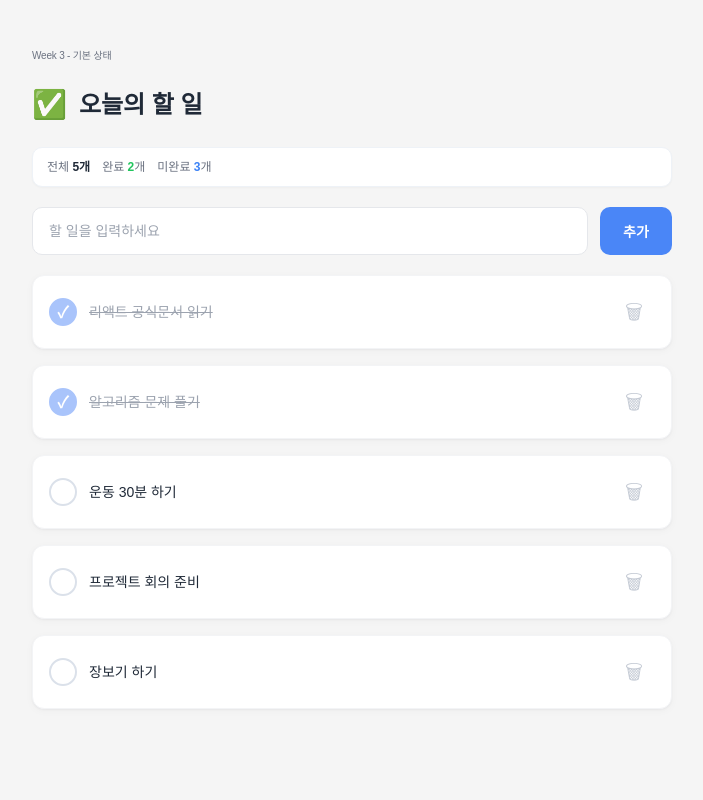
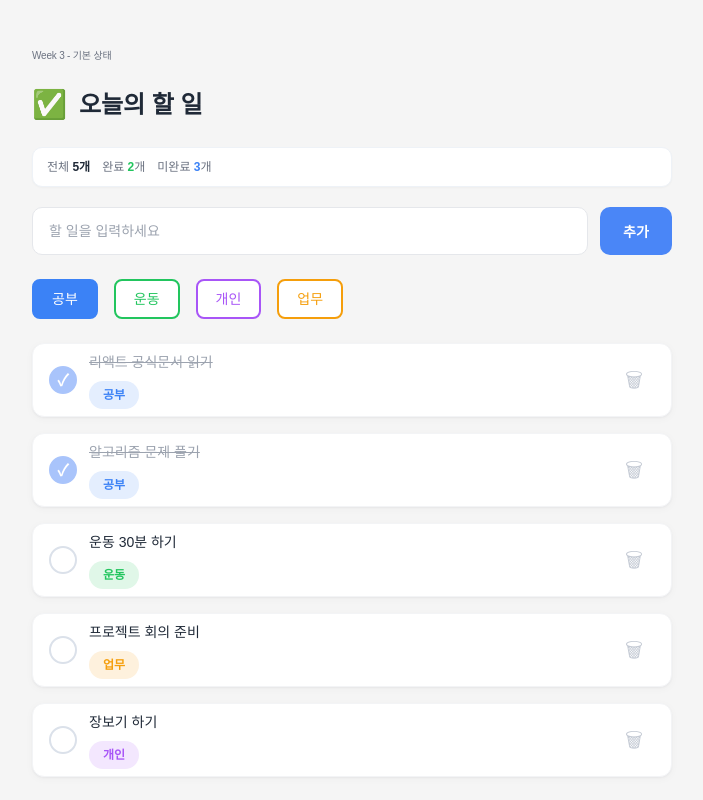
Before and after one commit to IT-Cotato/13th-Frontend-Assignment, a React (Vite) app in the folder week1/: page / in a window 1280 px wide. Shown: the top 800 px of the page, without its empty margins (288-991 px from the left). Built offline with nearby package versions, Linux system fonts and the light colour scheme; a web font is replaced by a local one.

Commit message:
feat: add todo category selection and completion styles

```diff
--- a/week1/src/App.tsx
+++ b/week1/src/App.tsx
@@ -2,12 +2,22 @@ import { FormEvent, useState } from "react";
 import TodoHeader from "./components/TodoHeader";
 import TodoList from "./components/TodoList";
 import { focusPreviewItems, initialTodoItems } from "./data";
+import type { TodoCategory } from "./types";
+
+const categories: { id: TodoCategory; label: string }[] = [
+  { id: "study", label: "공부" },
+  { id: "exercise", label: "운동" },
+  { id: "personal", label: "개인" },
+  { id: "work", label: "업무" },
+];
 
 export default function App() {
   const [todoItems, setTodoItems] = useState(initialTodoItems);
   const [newTodo, setNewTodo] = useState("");
+  const [newCategory, setNewCategory] = useState<TodoCategory>("study");
   const [focusItems, setFocusItems] = useState(focusPreviewItems);
   const [focusTodo, setFocusTodo] = useState("");
+  const [focusCategory, setFocusCategory] = useState<TodoCategory>("exercise");
 
   function handleToggle(id: number) {
     setTodoItems((currentItems) =>
@@ -48,6 +58,7 @@ export default function App() {
         id: Date.now(),
         text: trimmedTodo,
         checked: false,
+        category: newCategory,
       },
     ]);
     setNewTodo("");
@@ -67,6 +78,7 @@ export default function App() {
         id: Date.now(),
         text: trimmedTodo,
         checked: false,
+        category: focusCategory,
       },
       ...currentItems,
     ]);
@@ -75,6 +87,12 @@ export default function App() {
 
   const todoCompletedCount = todoItems.filter((item) => item.checked).length;
   const focusCompletedCount = focusItems.filter((item) => item.checked).length;
+
+  function isCategoryComplete(items: typeof todoItems, categoryId: TodoCategory) {
+    const categoryItems = items.filter((item) => item.category === categoryId);
+
+    return categoryItems.length > 0 && categoryItems.every((item) => item.checked);
+  }
 
   return (
     <main className="page">
@@ -97,6 +115,7 @@ export default function App() {
                 </strong>개
               </span>
             </div>
+            <div className="category-box">
               <form className="todo-form" onSubmit={handleAdd}>
                 <input
                   className="todo-input"
@@ -110,7 +129,22 @@ export default function App() {
                   추가
                 </button>
               </form>
+              <div className="category-selector" aria-label="카테고리 선택">
+                {categories.map((category) => (
+                  <button
+                    key={category.id}
+                    type="button"
+                    className={`category-button is-${category.id} ${
+                      isCategoryComplete(todoItems, category.id) ? "is-complete" : ""
+                    }`}
+                    onClick={() => setNewCategory(category.id)}
+                  >
+                    {category.label}
+                  </button>
+                ))}
+              </div>
               <TodoList items={todoItems} onToggle={handleToggle} onDelete={handleDelete} />
+            </div>
           </section>
 
           <section className="todo-panel" aria-labelledby="focus-title">
@@ -130,6 +164,7 @@ export default function App() {
                 </strong>개
               </span>
             </div>
+            <div className="category-box">
               <form className="todo-form" onSubmit={handleFocusAdd}>
                 <input
                   className="todo-input"
@@ -143,11 +178,26 @@ export default function App() {
                   추가
                 </button>
               </form>
+              <div className="category-selector" aria-label="카테고리 선택">
+                {categories.map((category) => (
+                  <button
+                    key={category.id}
+                    type="button"
+                    className={`category-button is-${category.id} ${
+                      isCategoryComplete(focusItems, category.id) ? "is-complete" : ""
+                    }`}
+                    onClick={() => setFocusCategory(category.id)}
+                  >
+                    {category.label}
+                  </button>
+                ))}
+              </div>
               <TodoList
                 items={focusItems}
                 onToggle={handleFocusToggle}
                 onDelete={handleFocusDelete}
               />
+            </div>
           </section>
         </div>
       </section>
--- a/week1/src/components/TodoCard.tsx
+++ b/week1/src/components/TodoCard.tsx
@@ -1,11 +1,21 @@
+import type { TodoCategory } from "../types";
+
+const CATEGORY_LABELS: Record<TodoCategory, string> = {
+  study: "공부",
+  exercise: "운동",
+  personal: "개인",
+  work: "업무",
+};
+
 interface TodoCardProps {
   text: string;
   checked: boolean;
+  category: TodoCategory;
   onToggle: () => void;
   onDelete?: () => void;
 }
 
-export default function TodoCard({ text, checked, onToggle, onDelete }: TodoCardProps) {
+export default function TodoCard({ text, checked, category, onToggle, onDelete }: TodoCardProps) {
   return (
     <div className={`todo-item ${checked ? "is-checked" : ""}`}>
       <label className="todo-item-main">
@@ -18,7 +28,12 @@ export default function TodoCard({ text, checked, onToggle, onDelete }: TodoCard
         <span className={`todo-checkbox ${checked ? "is-checked" : ""}`} aria-hidden="true">
           {checked ? "✓" : ""}
         </span>
-        <span className="todo-text">{text}</span>
+        <span className="todo-content">
+          <span className="todo-text">{text}</span>
+          <span className={`todo-category-badge is-${category}`}>
+            {CATEGORY_LABELS[category]}
+          </span>
+        </span>
       </label>
 
       {onDelete ? (
--- a/week1/src/components/TodoList.tsx
+++ b/week1/src/components/TodoList.tsx
@@ -23,6 +23,7 @@ export default function TodoList({ items, onToggle, onDelete }: TodoListProps) {
           <TodoCard
             text={item.text}
             checked={item.checked}
+            category={item.category}
             onToggle={() => onToggle(item.id)}
             onDelete={onDelete ? () => onDelete(item.id) : undefined}
           />
--- a/week1/src/data.ts
+++ b/week1/src/data.ts
@@ -1,14 +1,14 @@
 import type { TodoItem } from "./types";
 
 export const initialTodoItems: TodoItem[] = [
-  { id: 1, text: "리액트 공식문서 읽기", checked: true },
-  { id: 2, text: "알고리즘 문제 풀기", checked: true },
-  { id: 3, text: "운동 30분 하기", checked: false },
-  { id: 4, text: "프로젝트 회의 준비", checked: false },
-  { id: 5, text: "장보기 하기", checked: false },
+  { id: 1, text: "리액트 공식문서 읽기", checked: true, category: "study" },
+  { id: 2, text: "알고리즘 문제 풀기", checked: true, category: "study" },
+  { id: 3, text: "운동 30분 하기", checked: false, category: "exercise" },
+  { id: 4, text: "프로젝트 회의 준비", checked: false, category: "work" },
+  { id: 5, text: "장보기 하기", checked: false, category: "personal" },
 ];
 
 export const focusPreviewItems: TodoItem[] = [
-  { id: 101, text: "운동 30분 하기", checked: false },
-  { id: 102, text: "프로젝트 회의 준비", checked: false },
+  { id: 101, text: "운동 30분 하기", checked: false, category: "exercise" },
+  { id: 102, text: "프로젝트 회의 준비", checked: false, category: "work" },
 ];
--- a/week1/src/types.ts
+++ b/week1/src/types.ts
@@ -1,5 +1,8 @@
+export type TodoCategory = "study" | "exercise" | "personal" | "work";
+
 export interface TodoItem {
   id: number;
   text: string;
   checked: boolean;
+  category: TodoCategory;
 }
--- a/week1/styles.css
+++ b/week1/styles.css
@@ -10,6 +10,10 @@
   --line-soft: #e5e7eb;
   --blue: #4a86f7;
   --blue-soft: #a9c4fb;
+  --category-study: #3b82f6;
+  --category-exercise: #22c55e;
+  --category-personal: #a855f7;
+  --category-work: #f59e0b;
   --white: #ffffff;
 }
 
@@ -112,6 +116,7 @@ body {
   align-items: stretch;
   gap: 12px;
   margin-bottom: 20px;
+  width: 100%;
 }
 
 .todo-input {
@@ -161,7 +166,105 @@ body {
   transform: translateY(1px);
 }
 
+.category-box {
+  display: flex;
+  height: 724.2px;
+  flex-direction: column;
+  align-items: flex-start;
+  gap: 24px;
+  flex-shrink: 0;
+  align-self: stretch;
+  width: 100%;
+}
+
+.category-box .todo-form {
+  margin-bottom: 0;
+}
+
+.category-selector {
+  display: flex;
+  align-items: center;
+  gap: 16px;
+  flex-wrap: wrap;
+}
+
+.category-button {
+  min-width: 60px;
+  height: 40px;
+  padding: 0 18px;
+  border: 2px solid currentColor;
+  border-radius: 8px;
+  background: #fff;
+  color: var(--category-study);
+  font: inherit;
+  font-size: 14px;
+  font-style: normal;
+  font-weight: 500;
+  line-height: 21px;
+  text-align: center;
+  cursor: pointer;
+  transition: background-color 0.2s ease, transform 0.15s ease, box-shadow 0.2s ease;
+}
+
+.category-button:hover {
+  background: color-mix(in srgb, currentColor 12%, white);
+}
+
+.category-button.is-complete {
+  color: #fff;
+}
+
+.category-button:active {
+  transform: translateY(1px);
+}
+
+.category-button.is-study {
+  color: var(--category-study);
+}
+
+.category-button.is-study.is-complete {
+  background: var(--category-study);
+  border-color: var(--category-study);
+  color: #fff;
+}
+
+.category-button.is-exercise {
+  color: var(--category-exercise);
+}
+
+.category-button.is-exercise.is-complete {
+  background: var(--category-exercise);
+  border-color: var(--category-exercise);
+  color: #fff;
+}
+
+.category-button.is-personal {
+  color: var(--category-personal);
+}
+
+.category-button.is-personal.is-complete {
+  background: var(--category-personal);
+  border-color: var(--category-personal);
+  color: #fff;
+}
+
+.category-button.is-work {
+  color: var(--category-work);
+}
+
+.category-button.is-work.is-complete {
+  background: var(--category-work);
+  border-color: var(--category-work);
+  color: #fff;
+}
+
+.category-button:focus-visible {
+  outline: 2px solid currentColor;
+  outline-offset: 2px;
+}
+
 .todo-list {
+  width: 100%;
   list-style: none;
   margin: 0;
   padding: 0;
@@ -259,6 +362,49 @@ body {
   min-width: 0;
 }
 
+.todo-content {
+  flex: 1;
+  min-width: 0;
+  display: grid;
+  gap: 8px;
+}
+
+.todo-category-badge {
+  width: fit-content;
+  min-width: 44px;
+  min-height: 28px;
+  display: inline-flex;
+  align-items: center;
+  justify-content: center;
+  padding: 3px 14px;
+  border-radius: 999px;
+  color: var(--category-study);
+  background: color-mix(in srgb, var(--category-study) 14%, white);
+  font-size: 12px;
+  font-weight: 600;
+  line-height: 18px;
+}
+
+.todo-category-badge.is-study {
+  color: var(--category-study);
+  background: color-mix(in srgb, var(--category-study) 14%, white);
+}
+
+.todo-category-badge.is-exercise {
+  color: var(--category-exercise);
+  background: color-mix(in srgb, var(--category-exercise) 14%, white);
+}
+
+.todo-category-badge.is-personal {
+  color: var(--category-personal);
+  background: color-mix(in srgb, var(--category-personal) 14%, white);
+}
+
+.todo-category-badge.is-work {
+  color: var(--category-work);
+  background: color-mix(in srgb, var(--category-work) 14%, white);
+}
+
 .todo-item.is-checked .todo-text {
   text-decoration-line: line-through;
 }
```
Lines whose indentation alone changed are shown as unchanged.
